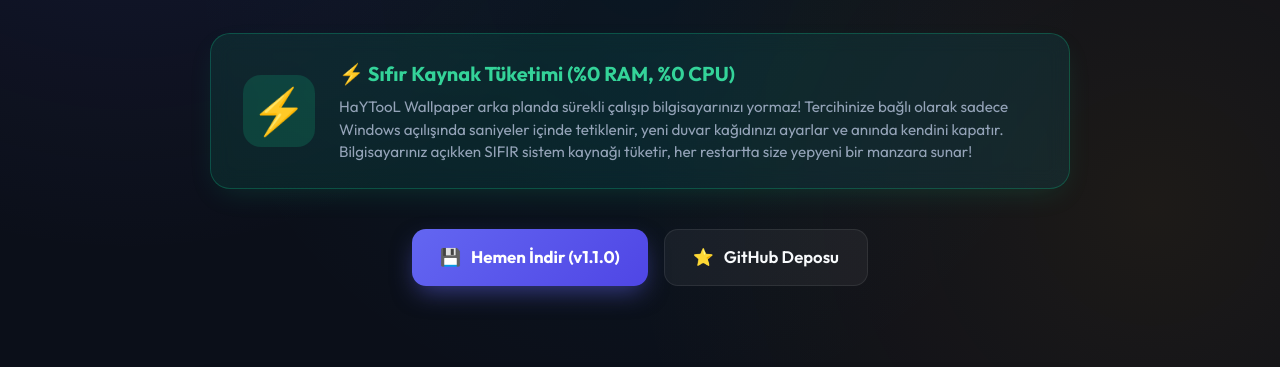
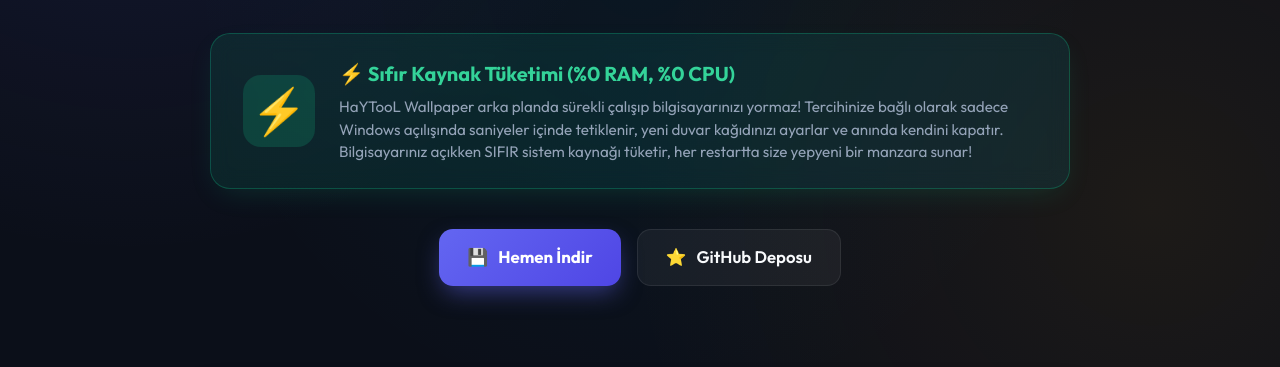
Before and after one commit to HaYToKoRaZ/HaYTooL-Wallpaper, a plain HTML site: page index.html in a window 1280 px wide. Shown: the part 433-800 px from the top of the page. Drawn offline with Linux system fonts and the light colour scheme; no server answers.

Commit message:
fix: Web sitesi indirme butonundan surum numarasi kaldirildi

```diff
--- a/app.js
+++ b/app.js
@@ -7,7 +7,7 @@
     heroSubtitle: "Windows arka planınızı kedi, anime, manzara veya sanat fotoğraflarıyla otomatik değiştiren, sıfır kaynak tüketen akıllı duvar kağıdı motoru.",
     zeroResTitle: "⚡ Sıfır Kaynak Tüketimi (%0 RAM, %0 CPU)",
     zeroResDesc: "HaYTooL Wallpaper arka planda sürekli çalışıp bilgisayarınızı yormaz! Tercihinize bağlı olarak sadece Windows açılışında saniyeler içinde tetiklenir, yeni duvar kağıdınızı ayarlar ve anında kendini kapatır. Bilgisayarınız açıkken SIFIR sistem kaynağı tüketir, her restartta size yepyeni bir manzara sunar!",
-    btnDownload: "Hemen İndir (v1.1.0)",
+    btnDownload: "Hemen İndir",
     btnGithub: "GitHub Deposu",
     featuresTitle: "Benzersiz Özellikler",
     featuresSubtitle: "Hafif, sessiz, akıllı ve tamamen size özel tasarlandı.",
@@ -49,7 +49,7 @@
     heroSubtitle: "An intelligent, zero-resource wallpaper changer that refreshes your Windows desktop with cats, anime, nature, or artistic photos automatically.",
     zeroResTitle: "⚡ Zero Resource Consumption (0% RAM, 0% CPU)",
     zeroResDesc: "HaYTooL Wallpaper never stays running in the background to hog memory! If enabled, it only launches during Windows startup, sets a fresh wallpaper within seconds, and immediately terminates itself. 0 MB RAM and 0% CPU impact while working, with a fresh wallpaper on every restart!",
-    btnDownload: "Download Now (v1.1.0)",
+    btnDownload: "Download Now",
     btnGithub: "GitHub Repository",
     featuresTitle: "Unique Features",
     featuresSubtitle: "Lightweight, whisper-quiet, intelligent, and tailored for you.",
--- a/index.html
+++ b/index.html
@@ -66,7 +66,7 @@
         <div class="hero-cta">
           <a href="https://github.com/HaYToKoRaZ/HaYTooL-Wallpaper/releases/latest" class="btn-primary" target="_blank" rel="noopener noreferrer">
             <span>💾</span>
-            <span data-i18n="btnDownload">Hemen İndir (v1.0.9)</span>
+            <span data-i18n="btnDownload">Hemen İndir</span>
           </a>
           <a href="https://github.com/HaYToKoRaZ/HaYTooL-Wallpaper" class="btn-secondary" target="_blank" rel="noopener noreferrer">
             <span>⭐</span>
```
